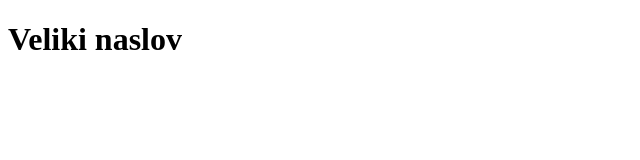
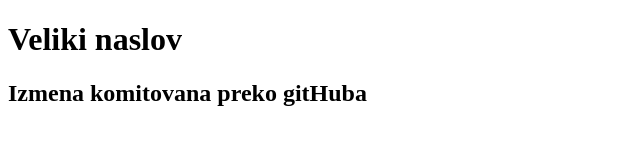
Before and after one commit to Alfic88/pocetak, a plain HTML site: page site/index.html in a window 1280 px wide. Shown: the whole page, without its empty margins (0-640 px from the left). Drawn offline with Linux system fonts and the light colour scheme.

Commit message:
Update index.html

```diff
--- a/site/index.html
+++ b/site/index.html
@@ -7,5 +7,6 @@
 </head>
 <body>
 <h1>Veliki naslov</h1>
+<h2>Izmena komitovana preko gitHuba</h2>
 </body>
 </html>
```
